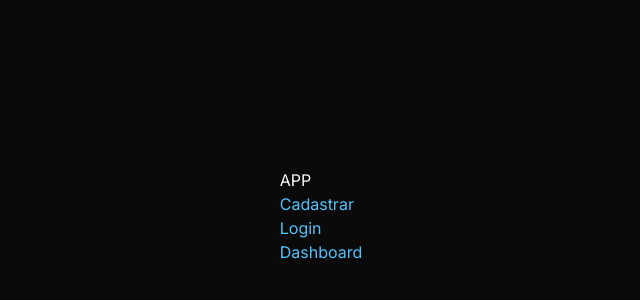
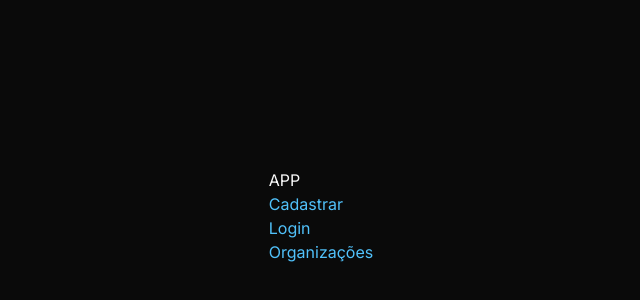
Before and after one commit to pedro256/monitoramento-prj, a Next.js app: page / in a window 1280 px wide. Shown: the part 184-484 px from the top of the page, without its empty margins (319-959 px from the left). Built offline with nearby package versions, Linux system fonts and the light colour scheme.

Commit message:
fix: change de redirect para organizations

```diff
--- a/app/page.tsx
+++ b/app/page.tsx
@@ -17,7 +17,7 @@ export default function Home() {
             <Link href="/auth">Login</Link>
           </li>
           <li>
-            <Link href="/dashboard">Dashboard</Link>
+            <Link href="/organization">Organizações</Link>
           </li>
         </ul>
       </div>
```
